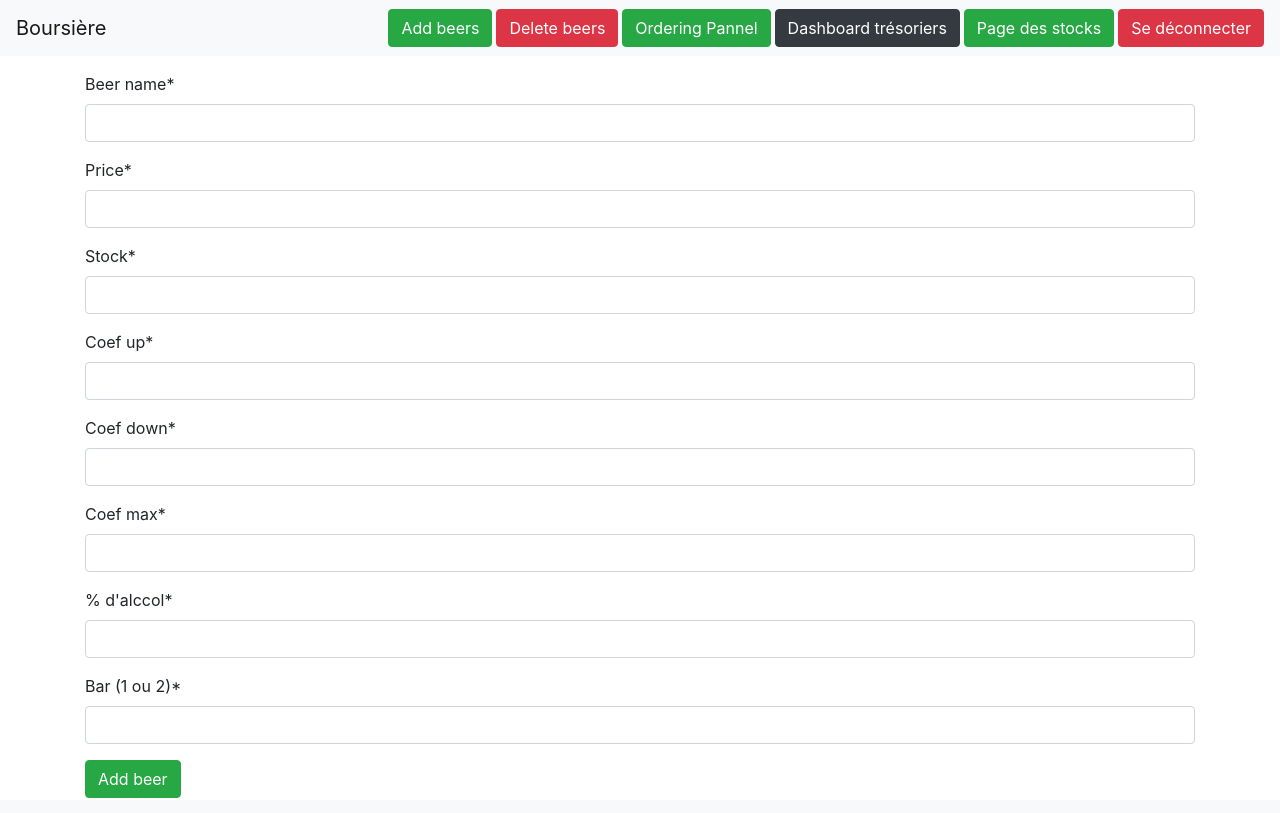
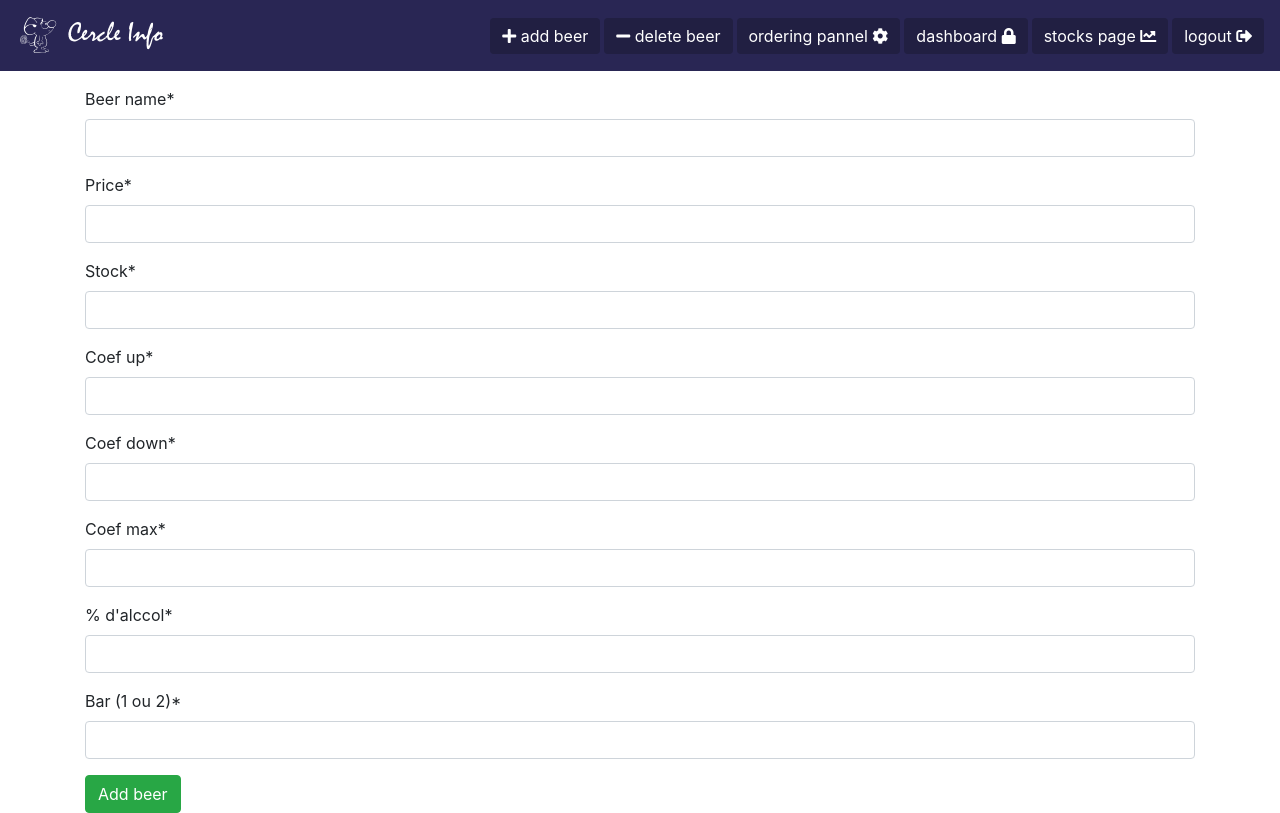
Before and after one commit to hugojcqs/Boursiere, a Django app: page /add_beer/ in a window 1280 px wide. Run offline with Django 3.2, Linux system fonts and the light colour scheme; a user stored in the database is signed in; some libraries are stand-ins or nearby versions.

Commit message:
design upgrade

```diff
--- /dev/null
+++ b/BoursiereDjango/static/css/main.css
@@ -0,0 +1,22 @@
+@font-face {
+  font-family: mistral;
+  src: url('../fonts/mistral.ttf');
+}
+
+.tales {
+  width: 100%;
+}
+.carousel-inner{
+  width: 100%;
+  max-height: 1000px !important;
+}
+
+.navbutton{
+background-color: #211f42;
+border:none;
+
+}
+
+.navbutton:hover{
+  background-color: #37346e;
+}
--- a/BoursiereDjango/templates/login_page.html
+++ b/BoursiereDjango/templates/login_page.html
@@ -7,7 +7,7 @@
      <form method="post">
     {% csrf_token %}
     {{ form|crispy }}
-    <button type="submit" class="btn btn-success">Login!</button>
+    <button type="submit" class="btn btn-dark navbutton text-white">Login!</button>
     </form>
      </div>
 </div>
--- a/BoursiereDjango/templates/main_template.html
+++ b/BoursiereDjango/templates/main_template.html
@@ -5,6 +5,7 @@
   <meta charset="utf-8">
   <title>Boursière</title>
     <link rel="stylesheet" href="{% static 'css/bootstrap.css' %}">
+    <link rel="stylesheet" href="{% static 'css/main.css' %}">
     <link rel="stylesheet" href="https://use.fontawesome.com/releases/v5.5.0/css/all.css" integrity="sha384-B4dIYHKNBt8Bc12p+WXckhzcICo0wtJAoU8YZTY5qE0Id1GSseTk6S+L3BlXeVIU" crossorigin="anonymous">
     <script src="https://cdnjs.cloudflare.com/ajax/libs/popper.js/1.11.0/umd/popper.min.js" integrity="sha384-b/U6ypiBEHpOf/4+1nzFpr53nxSS+GLCkfwBdFNTxtclqqenISfwAzpKaMNFNmj4" crossorigin="anonymous"></script>
     <script src="https://cdnjs.cloudflare.com/ajax/libs/jquery/3.3.1/jquery.js"></script>
@@ -14,31 +15,34 @@
 </head>
 
 <body>
-    <nav class="navbar navbar-expand-lg navbar-light bg-light">
-        <a class="navbar-brand" href="/">Boursière</a>
+    <nav class="navbar navbar-expand-lg navbar-light" style="background-color: #292654;">
+      <a class="navbar-brand" href="/" style="font-family: mistral; font-size:28px; color:white;">
+          <img src="{% static 'images/souris.svg' %}" width="45" height="45" class="d-inline-block align-top logo" alt="">
+          Cercle Info
+      </a>
             <div class="collapse navbar-collapse" id="navbarSupportedContent">
             <ul class="navbar-nav ml-auto">
 
                 {% if perms.Beer.show_tool_bar %}
                 <li class="nav-item">
-                    <a class="btn btn-success ml-1" href="/add_beer/">Add beers</a>
+                    <a class="btn btn-success ml-1 navbutton text-white" href="/add_beer/"><i class="fas fa-plus"></i> add beer</a>
                 </li>
                 <li class="nav-item">
-                    <a class="btn btn-danger ml-1" href="/delete_beer/">Delete beers</a>
+                    <a class="btn btn-danger ml-1 navbutton text-white"  href="/delete_beer/"><i class="fas fa-minus"></i> delete beer</a>
                 </li>
                 <li class="nav-item">
-                    <a class="btn btn-success ml-1" href="/beer_ordering/">Ordering Pannel</a>
+                    <a class="btn btn-success ml-1 navbutton text-white" href="/beer_ordering/">ordering pannel <i class="fas fa-cog"></i></a>
                 </li>
                 <li class="nav-item">
-                    <a class="btn btn-dark ml-1" href="/dashboard/">Dashboard trésoriers</a>
+                    <a class="btn btn-dark ml-1 navbutton text-white" href="/dashboard/">dashboard <i class="fas fa-lock"></i></a>
                 </li>
                 <li class="nav-item">
-                    <a class="btn btn-success ml-1" href="/stock_page/">Page des stocks</a>
+                    <a class="btn btn-success ml-1 navbutton text-white" href="/stock_page/">stocks page <i class="fas fa-chart-line"></i></a>
                 </li>
                 {% endif %}
                 {% if user.is_authenticated %}
                 <li class="nav-item">
-                    <a class="btn btn-danger ml-1" href="/logout/">Se déconnecter</a>
+                    <a class="btn btn-danger ml-1 navbutton text-white" href="/logout/">logout <i class="fas fa-sign-out-alt"></i></a>
                 </li>
                 {% endif %}
             </ul>
@@ -46,6 +50,8 @@
 
         {% block navbar %}{% endblock %}
     </nav>
+
+
     <div class="container mt-3 mb-2">
         {% if messages %}
             <ul class="messages">
```
Also changed, not shown: BoursiereDjango/db.sqlite3, BoursiereDjango/static/fonts/MISTRAL.TTF (added), BoursiereDjango/static/images/souris.svg (added).
